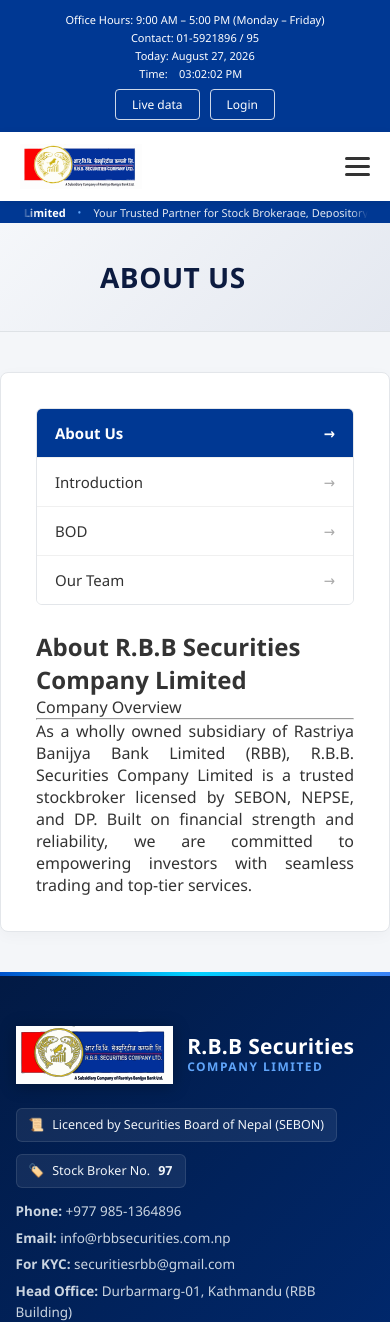
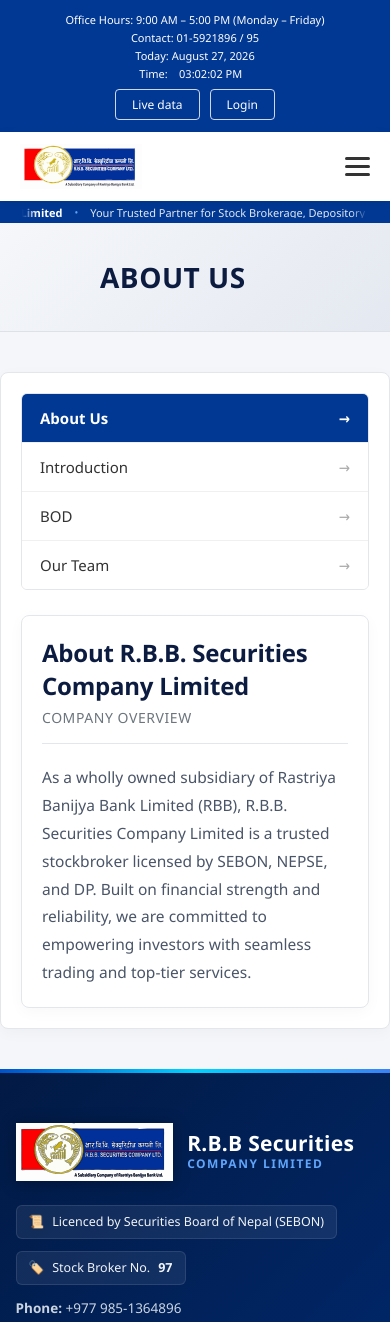
Before and after one commit to srijanathulung97/website, a React (Create React App) app: page /about in a window 390 px wide. Shown: the top 1322 px of the page. Built offline with nearby package versions, Linux system fonts and the light colour scheme.

Commit message:
AboutPage is added

```diff
--- a/src/components/AboutPage.css
+++ b/src/components/AboutPage.css
@@ -1,267 +1,101 @@
-/* Custom Responsive Animations & Layout */
-.hero-banner {
-  background: linear-gradient(135deg, #f5f7fa 0%, #e4e8f0 100%);
-  padding: 30px 0;
-  border-bottom: 1px solid #dee2e6;
-  animation: fadeInDown 0.5s ease-out;
-}
-
-.hero-title {
-  font-size: 28px;
-  font-weight: 700;
-  color: #0c1b40;
-  margin: 0;
-}
-
-.content-wrapper {
-  padding: 40px 0;
-  background-color: #fcfcfd;
-}
-
+/* Card Container */
 .about-card-container {
   background: #ffffff;
   border: 1px solid #e3e6ea;
   border-radius: 8px;
-  padding: 30px;
+  padding: 32px;
   box-shadow: 0 4px 15px rgba(0, 0, 0, 0.03);
 }
 
-/* Sidebar Responsive Styles */
-.sidebar-menu {
-  border: 1px solid #e3e6ea;
-  border-radius: 6px;
-  overflow: hidden;
-  background: #fff;
-}
-
-.sidebar-btn {
-  width: 100%;
-  display: flex;
-  justify-content: space-between;
-  align-items: center;
-  padding: 14px 18px;
-  background: #ffffff;
-  border: none;
-  border-bottom: 1px solid #f0f0f0;
-  color: #333333;
-  font-weight: 500;
-  font-size: 15px;
-  transition: all 0.25s ease;
-  cursor: pointer;
-}
-
-.sidebar-btn:last-child {
-  border-bottom: none;
-}
-
-.sidebar-btn .arrow {
-  color: #aaaaaa;
-  transition: transform 0.25s ease;
-}
-
-.sidebar-btn:hover {
-  background-color: #f8f9fa;
-  color: #003893;
-  padding-left: 22px;
-}
-
-.sidebar-btn:hover .arrow {
-  transform: translateX(4px);
-  color: #003893;
-}
-
-.sidebar-btn.active {
-  background-color: #003893 !important;
-  color: #ffffff !important;
-}
-
-.sidebar-btn.active .arrow {
-  color: #ffffff !important;
-}
-
-/* Dynamic Content Animations */
-.key-animated {
-  animation: fadeInUp 0.4s ease-out forwards;
-}
-
+/* Headings */
 .title-navy {
   color: #0c1b40;
   font-size: 24px;
   font-weight: 700;
+  margin-bottom: 6px;
+  letter-spacing: -0.01em;
 }
 
 .subtitle-gray {
   color: #6c757d;
   font-size: 14px;
-  border-bottom: 1px solid #e3e6ea;
-  padding-bottom: 10px;
-  margin-bottom: 15px;
+  font-weight: 500;
+  text-transform: uppercase;
+  letter-spacing: 0.04em;
+  margin-bottom: 12px;
 }
 
-.body-text {
-  color: #555;
-  line-height: 1.6;
-  font-size: 15px;
+/* Simple Gray Horizontal Divider Line */
+.divider-line {
+  border: none;
+  height: 1px;
+  background-color: #e3e6ea;
+  margin: 16px 0 20px 0;
 }
 
-/* Team Grid Card Details */
-.team-card {
-  text-align: center;
-  background: #fff;
-  border: 1px solid #e3e6ea;
-  border-radius: 8px;
-  padding: 20px 15px;
-  cursor: pointer;
-  transition: all 0.3s ease;
-  height: 100%;
+/* Typography & Justified Alignment */
+.body-text {
+  color: #4a5568;
+  font-size: 15.5px;
+  line-height: 1.8;
+  text-align: justify;
+  text-justify: inter-word;
+  margin: 0;
 }
 
-.team-card:hover {
-  transform: translateY(-5px);
-  box-shadow: 0 10px 20px rgba(0, 0, 0, 0.08);
+/* Feature Badges Container */
+.badge-wrapper {
+  display: flex;
+  gap: 12px;
+  margin-top: 24px;
+  flex-wrap: wrap;
 }
 
-.team-card:hover .member-name {
-  color: #ee1d23;
+/* Individual Feature Badge */
+.badge-pill {
+  display: inline-flex;
+  align-items: center;
+  gap: 8px;
+  background-color: #f8f9fa;
+  border: 1px solid #e3e6ea;
+  color: #0c1b40;
+  font-size: 13px;
+  font-weight: 600;
+  padding: 6px 14px;
+  border-radius: 20px;
 }
 
-.avatar-frame {
-  width: 120px;
-  height: 120px;
-  margin: 0 auto 12px;
+.badge-pill .dot {
+  width: 7px;
+  height: 7px;
+  background-color: #ee1d23;
   border-radius: 50%;
-  overflow: hidden;
-  border: 3px solid #ffffff;
-  box-shadow: 0 4px 10px rgba(0, 0, 0, 0.08);
+  display: inline-block;
 }
 
-.avatar-frame img {
-  width: 100%;
-  height: 100%;
-  object-fit: cover;
-  object-position: center top;
-}
-
-.member-name {
-  font-size: 16px;
-  font-weight: 700;
-  color: #0c1b40;
-  margin-bottom: 4px;
-  transition: color 0.2s ease;
-}
-
-.member-role {
-  font-size: 13px;
-  color: #ee1d23;
-  font-weight: 600;
-  margin-bottom: 2px;
-}
-
-.member-dept {
-  font-size: 12.5px;
-  color: #6c757d;
-}
-
-/* Modal Popup Layout */
-.modal-backdrop {
-  position: fixed;
-  top: 0;
-  left: 0;
-  width: 100vw;
-  height: 100vh;
-  background: rgba(0, 0, 0, 0.5);
-  display: flex;
-  align-items: center;
-  justify-content: center;
-  z-index: 1050;
-  padding: 15px;
-}
-
-.modal-dialog-custom {
-  background: #fff;
-  border-radius: 10px;
-  overflow: hidden;
-  width: 100%;
-  max-width: 600px;
-  animation: fadeInDown 0.3s ease-out;
-  box-shadow: 0 10px 30px rgba(0, 0, 0, 0.2);
-}
-
-.modal-header-banner {
-  background: linear-gradient(135deg, #003893 0%, #0c1b40 100%);
-  padding: 25px;
-  position: relative;
-  color: #fff;
-}
-
-.close-btn {
-  position: absolute;
-  top: 10px;
-  right: 15px;
-  background: transparent;
-  border: none;
-  color: #fff;
-  font-size: 24px;
-  cursor: pointer;
-}
-
-.modal-header-flex {
-  display: flex;
-  align-items: center;
-  gap: 20px;
-}
-
-.modal-avatar {
-  width: 90px;
-  height: 90px;
-  border-radius: 50%;
-  overflow: hidden;
-  border: 3px solid #fff;
-  flex-shrink: 0;
-}
-
-.modal-avatar img {
-  width: 100%;
-  height: 100%;
-  object-fit: cover;
-}
-
-.text-light-sub {
-  color: #e0e0e0;
-  font-size: 14px;
-}
-
-.text-light-muted {
-  color: #b0c4de;
-  font-size: 12px;
-}
-
-.modal-body-custom {
-  padding: 25px;
-  font-size: 14.5px;
-  line-height: 1.6;
-  color: #555;
-}
-
-/* Animations */
-@keyframes fadeInDown {
-  from { opacity: 0; transform: translateY(-15px); }
-  to { opacity: 1; transform: translateY(0); }
+/* Entry Animation */
+.key-animated {
+  animation: fadeInUp 0.4s ease-out forwards;
 }
 
 @keyframes fadeInUp {
-  from { opacity: 0; transform: translateY(15px); }
-  to { opacity: 1; transform: translateY(0); }
+  from {
+    opacity: 0;
+    transform: translateY(12px);
+  }
+  to {
+    opacity: 1;
+    transform: translateY(0);
+  }
 }
 
-/* Tablet & Mobile Media Queries */
-@media (max-width: 767.98px) {
+/* Mobile Responsiveness */
+@media (max-width: 768px) {
   .about-card-container {
-    padding: 18px;
+    padding: 20px;
   }
 
-  .modal-header-flex {
-    flex-direction: column;
-    text-align: center;
+  .body-text {
+    text-align: left;
   }
 }
--- a/src/components/AboutPage.jsx
+++ b/src/components/AboutPage.jsx
@@ -1,20 +1,28 @@
-// AboutPage.jsx
 import React from 'react';
 import AboutLayout from './AboutLayout';
+import './AboutPage.css';
 
 export default function AboutPage() {
   return (
     <AboutLayout>
-      <h2 className="title-navy">About R.B.B Securities Company Limited</h2>
-      <p className="subtitle-gray">Company Overview</p>
+      <div className="about-card-container key-animated">
+        <h2 className="title-navy">About R.B.B. Securities Company Limited</h2>
+        <p className="subtitle-gray">Company Overview</p>
 
-      {/* Horizontal Divider Line */}
-      <hr className="divider-line" />
+        {/* Simple Horizontal Divider Line */}
+        <hr className="divider-line" />
 
-      {/* Justified Body Text */}
-      <p className="body-text" style={{ textAlign: 'justify' }}>
-        As a wholly owned subsidiary of Rastriya Banijya Bank Limited (RBB), R.B.B. Securities Company Limited is a trusted stockbroker licensed by SEBON, NEPSE, and DP. Built on financial strength and reliability, we are committed to empowering investors with seamless trading and top-tier services.
-      </p>
+        {/* Justified Body Content */}
+        <p className="body-text">
+          As a wholly owned subsidiary of Rastriya Banijya Bank Limited (RBB),
+          R.B.B. Securities Company Limited is a trusted stockbroker licensed
+          by SEBON, NEPSE, and DP. Built on financial strength and reliability,
+          we are committed to empowering investors with seamless trading and top-tier services.
+        </p>
+
+        {/* Credibility Badges */}
+
+      </div>
     </AboutLayout>
   );
 }
```
Also changed, not shown: src/components/AboutUspage.jsx (deleted, +0 -18 lines).
